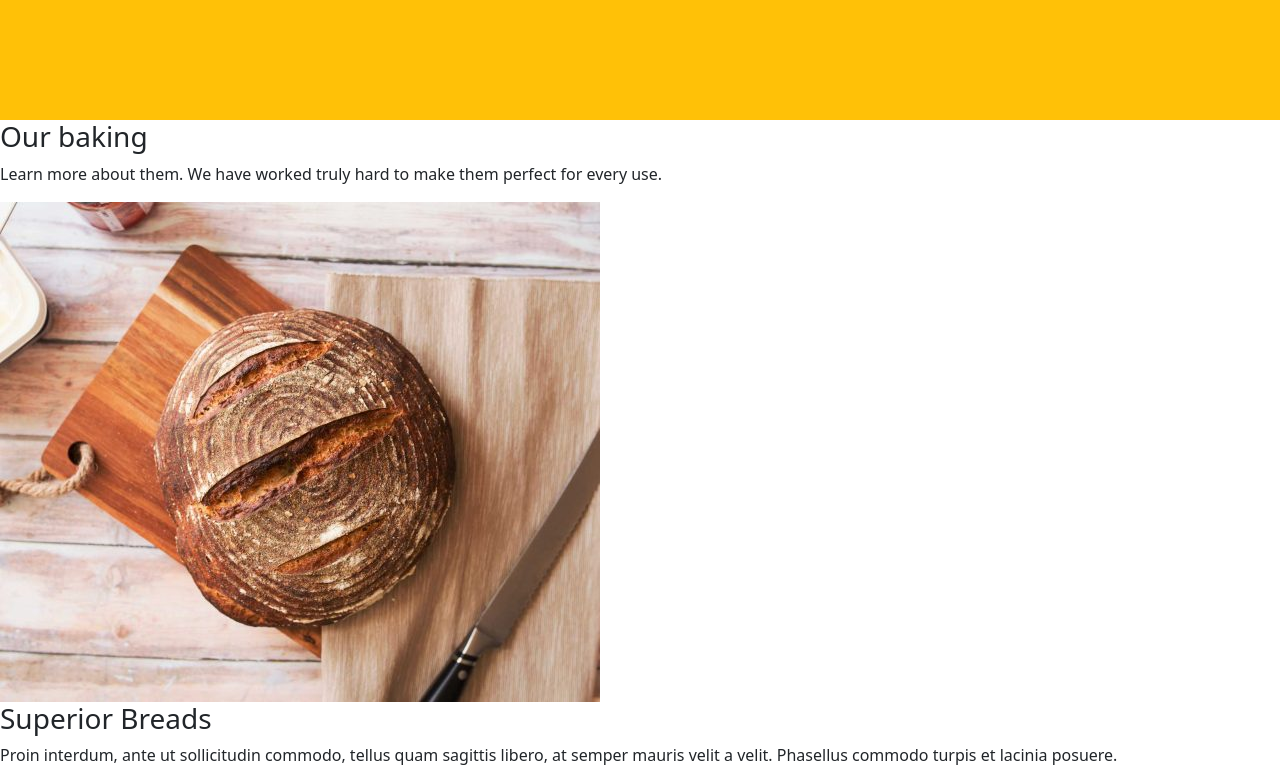
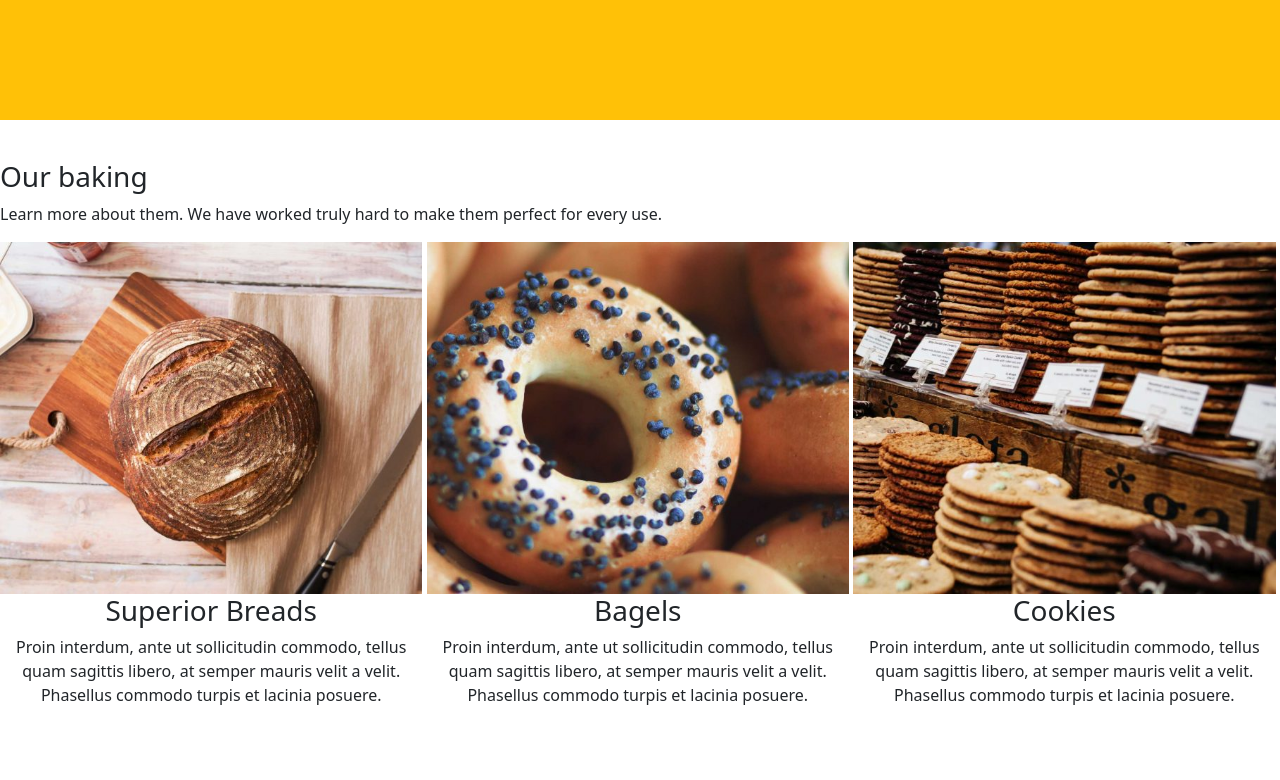
Before and after one commit to yaratarek10/bakery, a plain HTML site: page index.html in a window 1280 px wide. Shown: the part 680-1460 px from the top of the page. After the commit the page ends 1403 px from the top, so only its background shows below. Drawn offline with Linux system fonts and the light colour scheme; files whose address does not match are found by name.

Commit message:
Update style.css

```diff
--- a/css/style.css
+++ b/css/style.css
@@ -4,3 +4,18 @@
 .text-center{
     color: white;
 }
+
+.div
+{
+    background: transparent;
+    display: inline-block;
+    width: 33%;
+    text-align: center;
+}
+
+.div img
+{width: 100% ;
+}
+.boo{
+    margin-top: 40px;
+}
```
